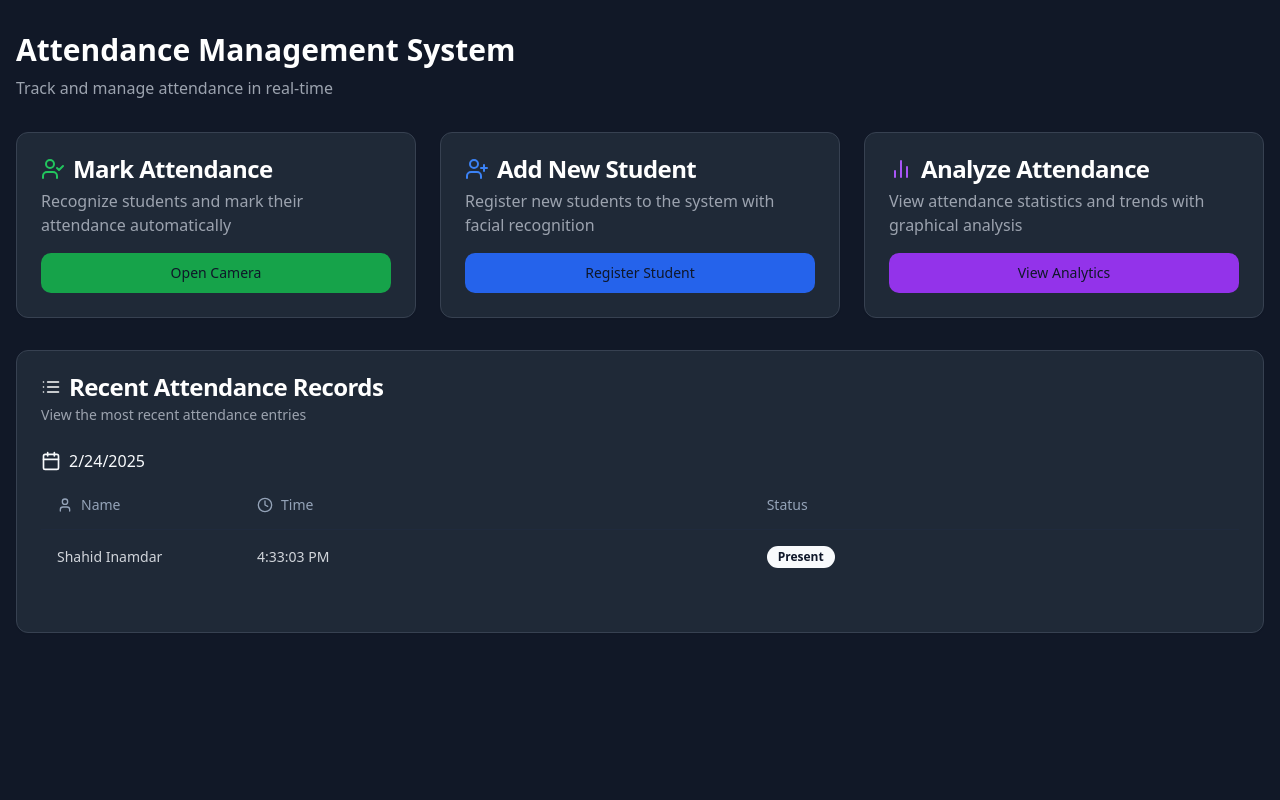
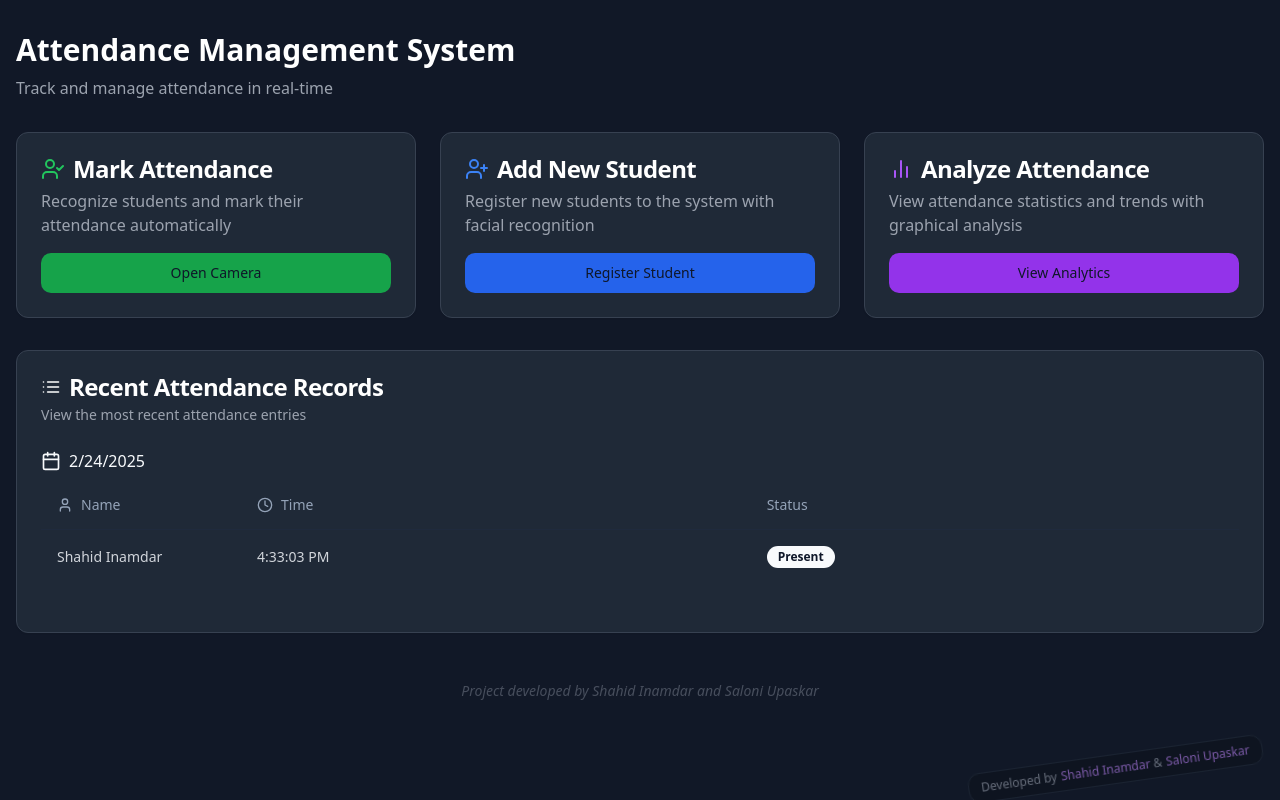
Before and after one commit to shahiddda/face-attendance-automator, a React (Vite) app: page / in a window 1280 px wide. Built offline with nearby package versions, Linux system fonts and the light colour scheme.

Commit message:
Add watermark to project
Adds a watermark to the project indicating it was made by Shahid Inamdar and Saloni Upaskar.

```diff
--- a/src/App.tsx
+++ b/src/App.tsx
@@ -1,3 +1,4 @@
+
 import { Toaster } from "@/components/ui/toaster";
 import { Toaster as Sonner } from "@/components/ui/sonner";
 import { TooltipProvider } from "@/components/ui/tooltip";
@@ -20,6 +21,17 @@ const App = () => (
           <Route path="*" element={<NotFound />} />
         </Routes>
       </BrowserRouter>
+
+      {/* Watermark */}
+      <div className="fixed bottom-4 right-4 opacity-60 rotate-[-8deg] text-xs text-gray-500 dark:text-gray-400 pointer-events-none select-none z-50">
+        <div className="bg-white/30 dark:bg-black/30 backdrop-blur-sm px-3 py-1.5 rounded-lg border border-gray-200 dark:border-gray-800 shadow-sm">
+          <p className="font-light">
+            Developed by
+            <span className="font-medium ml-1 text-purple-600 dark:text-purple-400">Shahid Inamdar</span> &
+            <span className="font-medium ml-1 text-purple-600 dark:text-purple-400">Saloni Upaskar</span>
+          </p>
+        </div>
+      </div>
     </TooltipProvider>
   </QueryClientProvider>
 );
--- a/src/pages/Index.tsx
+++ b/src/pages/Index.tsx
@@ -1,4 +1,3 @@
-
 import React, { useState, useEffect } from 'react';
 import { Button } from '@/components/ui/button';
 import { Card, CardContent, CardDescription, CardHeader, CardTitle } from '@/components/ui/card';
@@ -301,6 +300,13 @@ const Index = () => {
             </Card>
           </div>
         )}
+
+        {/* Watermark */}
+        <div className="mt-12 text-center opacity-60 text-sm text-muted-foreground dark:text-gray-500">
+          <p className="font-light italic">
+            Project developed by <span className="font-medium">Shahid Inamdar</span> and <span className="font-medium">Saloni Upaskar</span>
+          </p>
+        </div>
       </div>
     </div>
   );
```
